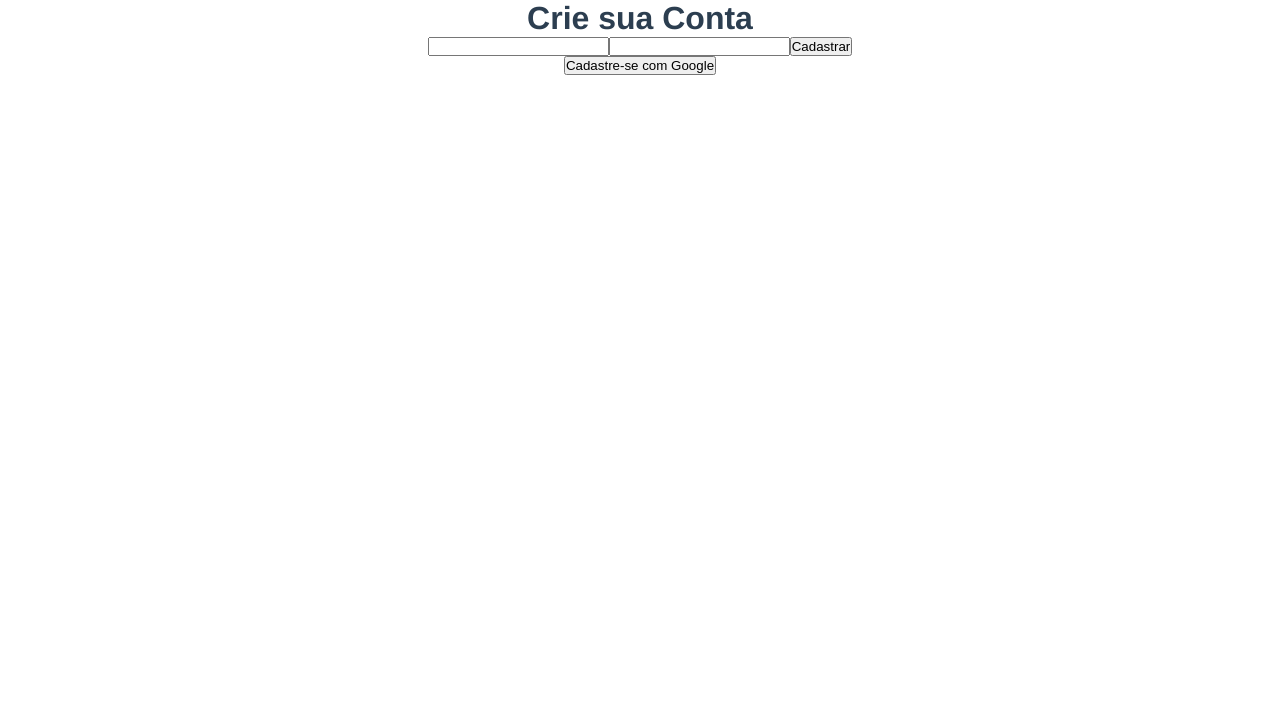
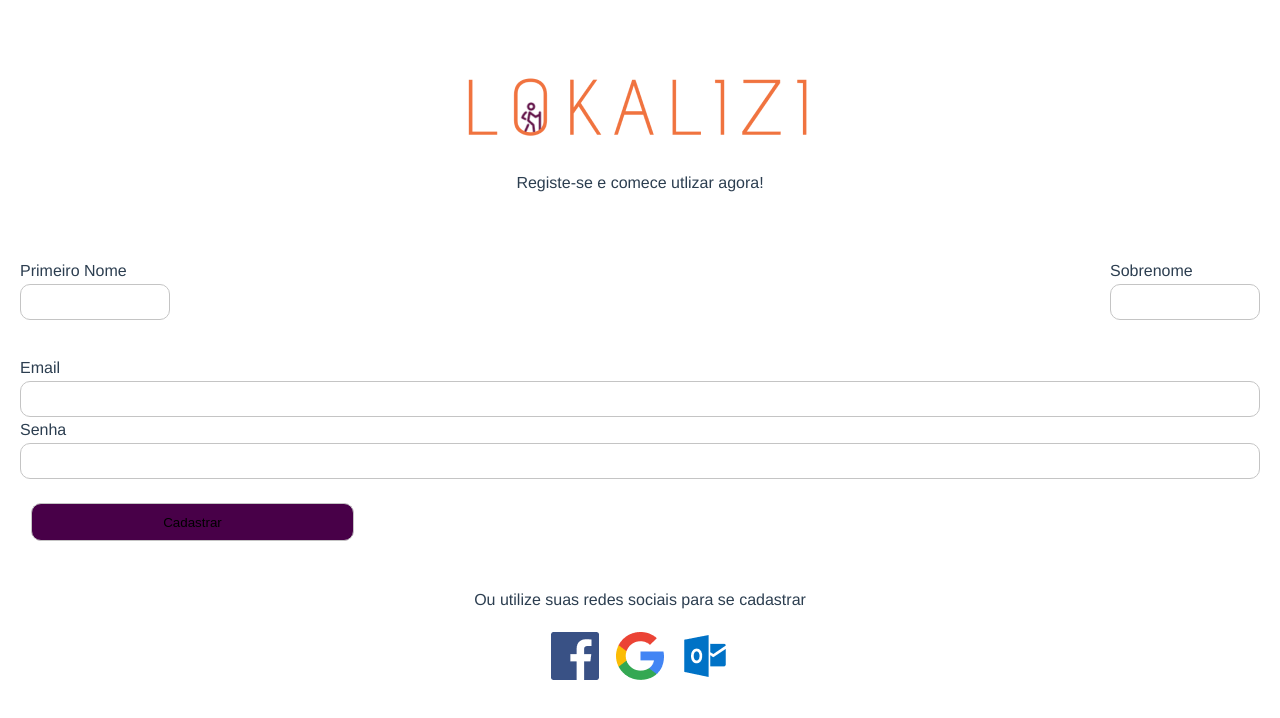
Before and after one commit to adsProjetoDeBloco/lokalizi, a Vue app: page /register in a window 1280 px wide. Shown: the top 718 px of the page. Built offline with nearby package versions, Linux system fonts and the light colour scheme.

Commit message:
primeiros components, store refatorada, pagina de cadastro

```diff
--- a/src/App.vue
+++ b/src/App.vue
@@ -12,6 +12,8 @@ export default {
         document.body.className = "bg-login";
       else if (["/home"].includes(this.$route.path))
         document.body.className = "bg-home";
+      else if (["/register"].includes(this.$route.path))
+        document.body.className = "bg-register";
     },
   },
   // Executa o metodo assim que montado
@@ -54,4 +56,10 @@ export default {
   background-attachment: fixed; /*Deixa o background fixo para o tamanho da tela*/
   background-repeat: no-repeat;
 }
+.bg-register {
+  background-image: none;
+  background-size: cover;
+  background-attachment: fixed; /*Deixa o background fixo para o tamanho da tela*/
+  background-repeat: no-repeat;
+}
 </style>
--- /dev/null
+++ b/src/components/Logo.vue
@@ -0,0 +1,3 @@
+<template>
+  <img src="../assets/lokalizi.png" alt="" />
+</template>
--- /dev/null
+++ b/src/components/RegisterForm.vue
@@ -0,0 +1,97 @@
+<template>
+  <div class="container">
+    <form @submit.prevent="submit">
+      <div class="nome-sobrenome">
+        <label>
+          <p>Primeiro Nome</p>
+          <input class="in-nome" type="name" v-model="user.name" />
+        </label>
+        <label>
+          <p>Sobrenome</p>
+          <input
+            class="in-sobrenome"
+            type="sobrenome"
+            v-model="user.secondName"
+          />
+        </label>
+      </div>
+
+      <div class="email-senha">
+        <label for="email">Email</label>
+        <input class="in-email-pass" type="email" v-model="user.email" />
+        <label for="password">Senha</label>
+        <input class="in-email-pass" type="password" v-model="user.password" />
+      </div>
+      <button type="submit">Cadastrar</button>
+    </form>
+  </div>
+</template>
+
+<script>
+export default {
+  props: {
+    user: {
+      type: String,
+      required: true,
+    },
+    submit: {
+      required: true,
+    },
+  },
+};
+</script>
+
+<style scoped>
+form {
+  display: flex;
+  flex-direction: column;
+  width: 100%;
+  margin: 50px auto;
+}
+.nome-sobrenome {
+  display: flex;
+  flex-direction: row;
+  justify-content: space-between;
+  margin: 20px;
+}
+.email-senha {
+  display: flex;
+  flex-direction: column;
+  margin: 20px;
+  margin-top: 15px;
+}
+
+label {
+  display: flex;
+  flex-direction: column;
+  align-items: flex-start;
+}
+input {
+  display: block;
+  border-radius: 10px;
+  margin: 4px auto;
+  background: #ffffff;
+  border: 1px solid #c4c4c4;
+  box-sizing: border-box;
+}
+.in-nome {
+  width: 150px;
+  height: 36px;
+}
+.in-sobrenome {
+  width: 150px;
+  height: 36px;
+}
+.in-email-pass {
+  width: 100%;
+  height: 36px;
+}
+button {
+  width: 323px;
+  height: 38px;
+  background: #480048;
+  border: 1px solid #c4c4c4;
+  border-radius: 10px;
+  margin-left: 31px;
+}
+</style>
--- /dev/null
+++ b/src/components/SocialButtons.vue
@@ -0,0 +1,76 @@
+<template>
+  <ul>
+    <li>
+      <img
+        src="../assets/logos_facebook.png"
+        alt=""
+        @click.prevent="loginWithFacebook"
+      />
+    </li>
+    <li>
+      <img
+        src="../assets/logos_google-icon.png"
+        alt=""
+        @click.prevent="loginWithGoolge"
+      />
+    </li>
+    <li>
+      <img
+        src="../assets/vscode-icons_file-type-outlook.png"
+        alt=""
+        @click.prevent="outlook"
+      />
+    </li>
+  </ul>
+</template>
+
+<script>
+import {
+  getAuth,
+  signInWithPopup,
+  GoogleAuthProvider,
+  FacebookAuthProvider,
+} from "firebase/auth";
+export default {
+
+
+    methods:{
+      loginWithGoolge() {
+      const provider = new GoogleAuthProvider();
+      signInWithPopup(getAuth(), provider)
+        .then((result) => {
+          console.log(result);
+          this.$router.push({ name: "home" });
+        })
+        .catch((err) => {
+          console.log(err);
+        });
+    },
+    loginWithFacebook() {
+      const provider = new FacebookAuthProvider();
+      signInWithPopup(getAuth(), provider)
+        .then((result) => {
+          console.log(result);
+          this.$router.push({ name: "home" });
+        })
+        .catch((err) => {
+          console.log(err);
+        });
+    },
+    }
+};
+</script>
+
+<style>
+ul {
+  display: flex;
+  list-style-type: none;
+  justify-content: center;
+  margin-top: 14px;
+  margin-bottom: 73px;
+}
+li{
+  margin: 8.66px;
+  cursor: pointer;
+}
+</style>
--- a/src/store/index.js
+++ b/src/store/index.js
@@ -4,26 +4,31 @@ import router from '../router'
 
 export default createStore({
   state: {
-    email: {},
-    password: {}
+    user: {
+      name: "",
+      secondName: "",
+      email: "",
+      password: "",
+    }
   },
   getters: {
   },
   mutations: {
     CADASTRAR_NOVO_USUARIO(state, user) {
-
       createUserWithEmailAndPassword(getAuth(), user.email, user.password)
         .then((res) => {
-          console.log("Registrado com Sucesso!")
           router.push({ name: 'home' })
+          state.user.email = user.email
+          state.user.password = user.password
+
+          //Pegar estes dados e registrar no FireBase
+          state.user.name = user.name
+          state.user.secondName = user.secondName
         })
         .catch((error) => {
           console.log(error.code)
           alert(error.message)
         })
-      state.email = user.email
-      state.password = user.password
-
     }
   },
   actions: {
--- a/src/views/Home.vue
+++ b/src/views/Home.vue
@@ -2,6 +2,7 @@
   <div class="container">
     <div class="localiza">
       <div class="local">
+        <p>Bem Vindo {{ $store.state.user.name }}</p>
         <h1>Felton Park</h1>
         <p>imaginzinha da distancia</p>
       </div>
--- a/src/views/Login.vue
+++ b/src/views/Login.vue
@@ -1,106 +1,87 @@
 <template>
   <div class="container">
-    <img src="../assets/lokalizi.png" alt="" />
+    <lokalizi-logo></lokalizi-logo>
     <div class="formulario">
       <form @submit.prevent="login">
-        <input type="email" v-model="email" placeholder="Email"/>
-        <input type="password" v-model="password" placeholder="Senha"/>
+        <input type="email" v-model="email" placeholder="Email" />
+        <input type="password" v-model="password" placeholder="Senha" />
         <p class="alert" v-if="errMsg">{{ errMsg }}</p>
         <button class="bt-login" type="submit">Login</button>
       </form>
-      <div class="midias">
-        <ul>
-          <li><img src="../assets/logos_facebook.png" alt="" @click.prevent="loginWithFacebook"></li>
-          <li><img src="../assets/logos_google-icon.png" alt="" @click.prevent="loginWithGoolge"></li>
-          <li><img src="../assets/vscode-icons_file-type-outlook.png" alt="" @click.prevent="loginWithOutlook"></li>
-        </ul>
+
+      <div class="bt-social">
+        <social-buttons></social-buttons>
       </div>
+
       <div class="dificuldade">
-        <p>Dificuldade de logar? <router-link to="/register">Clique Aqui</router-link></p>
+        <p>
+          Dificuldade de logar?
+          <router-link to="/register">Clique Aqui</router-link>
+        </p>
       </div>
       <div class="cadastre-se">
-        <p> Não possui conta? <router-link to="/register"> Crie Agora </router-link></p>
+        <p>
+          Não possui conta?
+          <router-link to="/register"> Crie Agora </router-link>
+        </p>
       </div>
     </div>
   </div>
 </template>
 
 <script>
-import { getAuth,
+import {
+  getAuth,
   signInWithEmailAndPassword,
-  signInWithPopup,
-  GoogleAuthProvider,
-  FacebookAuthProvider  } from 'firebase/auth'
+} from "firebase/auth";
+import Logo from "../components/Logo.vue";
+import SocialButtons from "../components/SocialButtons.vue";
 
 export default {
+  components: {
+    "lokalizi-logo": Logo,
+    "social-buttons": SocialButtons,
+  },
   data() {
     return {
-            email:'',
-            password:'',
-            errMsg: ''
-
-        }
+      email: "",
+      password: "",
+      errMsg: "",
+    };
   },
   methods: {
-        login(){
-              const auth = getAuth()
+    login() {
+      const auth = getAuth();
       signInWithEmailAndPassword(auth, this.email, this.password)
         .then((data) => {
-                    console.log("Você logou com Sucesso!")
-
-                    console.log(auth.currentUser)
-
-                    this.$router.push({name: 'home'})
-
+          console.log("Você logou com Sucesso!");
+          console.log(auth.currentUser);
+          this.$router.push({ name: "home" });
         })
         .catch((error) => {
-                  console.log(error)
-                  switch(error.code){
+          console.log(error);
+          switch (error.code) {
             case "auth/invalid-email":
-                      this.errMsg = "Email Invalido"
+              this.errMsg = "Email Invalido";
               break;
             case "auth/user-not-found":
-                      this.errMsg = "Usuario Não Encontrado"
+              this.errMsg = "Usuario Não Encontrado";
               break;
             case "auth/wrong-password":
-                      this.errMsg = "Senha Incorreta"
+              this.errMsg = "Senha Incorreta";
               break;
             default:
-                      this.errMsg = "Email ou senha incorretos"
+              this.errMsg = "Email ou senha incorretos";
               break;
           }
-
-
-                })
-
+        });
     },
-        loginWithGoolge(){
-            const provider = new GoogleAuthProvider()
-            signInWithPopup(getAuth(), provider)
-                .then((result) => {
-                    console.log(result);
-                    this.$router.push({name: 'home'})
-                }).catch((err) => {
-                    console.log(err)
-                })
   },
-        loginWithFacebook(){
-            const provider = new FacebookAuthProvider()
-            signInWithPopup(getAuth(), provider)
-                .then((result) => {
-                    console.log(result);
-                    this.$router.push({name: 'home'})
-                }).catch((err) => {
-                    console.log(err)
-                })
-        }
-    },
-}
+};
 </script>
 
 <style scoped>
 @import url("https://fonts.googleapis.com/css2?family=Advent+Pro:wght@400&display=swap");
-
 
 .login-page {
   display: flex;
@@ -117,19 +98,6 @@ export default {
   height: 200px;
 }
 
-form {
-  display: flex;
-  flex-direction: column;
-  align-items: center;
-}
-input {
-  border-radius: 15px;
-  margin: 40px auto;
-  width: 275px;
-  height: 55px;
-  background: rgba(240, 114, 65, 0.61);
-  border: none;
-}
 .bt-login {
   width: 153px;
   height: 60px;
@@ -144,24 +112,12 @@ input {
   margin-top: 70px;
 }
 
-ul {
-  display: flex;
-  list-style-type: none;
-  justify-content: center;
-  margin-top: 14px;
-  margin-bottom: 73px;
-}
-li{
-  margin: 8.66px;
-  cursor: pointer;
-}
-
 p {
   font-family: "Advent Pro";
-  color: #FFFFFF;
+  color: #ffffff;
 }
-.alert{
-  color:red;
+.alert {
+  color: red;
   font-weight: bolder;
   font-size: 20px;
 }
--- a/src/views/Register.vue
+++ b/src/views/Register.vue
@@ -1,34 +1,44 @@
 <template>
   <div class="container">
-    <h1>Crie sua Conta</h1>
-    <form @onSubmit.prevent="">
-      <input type="email" v-model="email" />
-      <input type="password" v-model="password" />
-      <button @click.prevent="register">Cadastrar</button>
-    </form>
-    <button @click.prevent="signInWithGoogle">Cadastre-se com Google</button>
+    <lokalizi-logo></lokalizi-logo>
+    <p>Registe-se e comece utlizar agora!</p>
+    <register-form :submit="register" :user="user"></register-form>
+    <p>Ou utilize suas redes sociais para se cadastrar</p>
+    <social-buttons></social-buttons>
   </div>
 </template>
 
 <script>
+import Logo from '../components/Logo.vue'
+import RegisterForm from '../components/RegisterForm.vue'
+import SocialButtons from "../components/SocialButtons.vue";
 import {
   getAuth,
   GoogleAuthProvider,
   signInWithPopup,
 } from "firebase/auth";
+
 export default {
+  components:{
+    'lokalizi-logo': Logo,
+    'register-form': RegisterForm,
+    "social-buttons": SocialButtons,
+  },
   data() {
     return {
-      email: "",
-      password: "",
+      user: {
+        name: "",
+        secondName: "",
+        email: "",
+        password: "",
+      }
     };
   },
   methods: {
     register() {
-      const email = this.email
-      const password = this.password
-      this.$store.commit('CADASTRAR_NOVO_USUARIO', {email, password})
+      this.$store.commit('CADASTRAR_NOVO_USUARIO', this.user)
     },
+
     signInWithGoogle() {
       const provider = new GoogleAuthProvider();
       signInWithPopup(getAuth(), provider)
```
Also changed, not shown: src/components/HelloWorld.vue (deleted, +0 -60 lines). Lines whose indentation alone changed are shown as unchanged.
